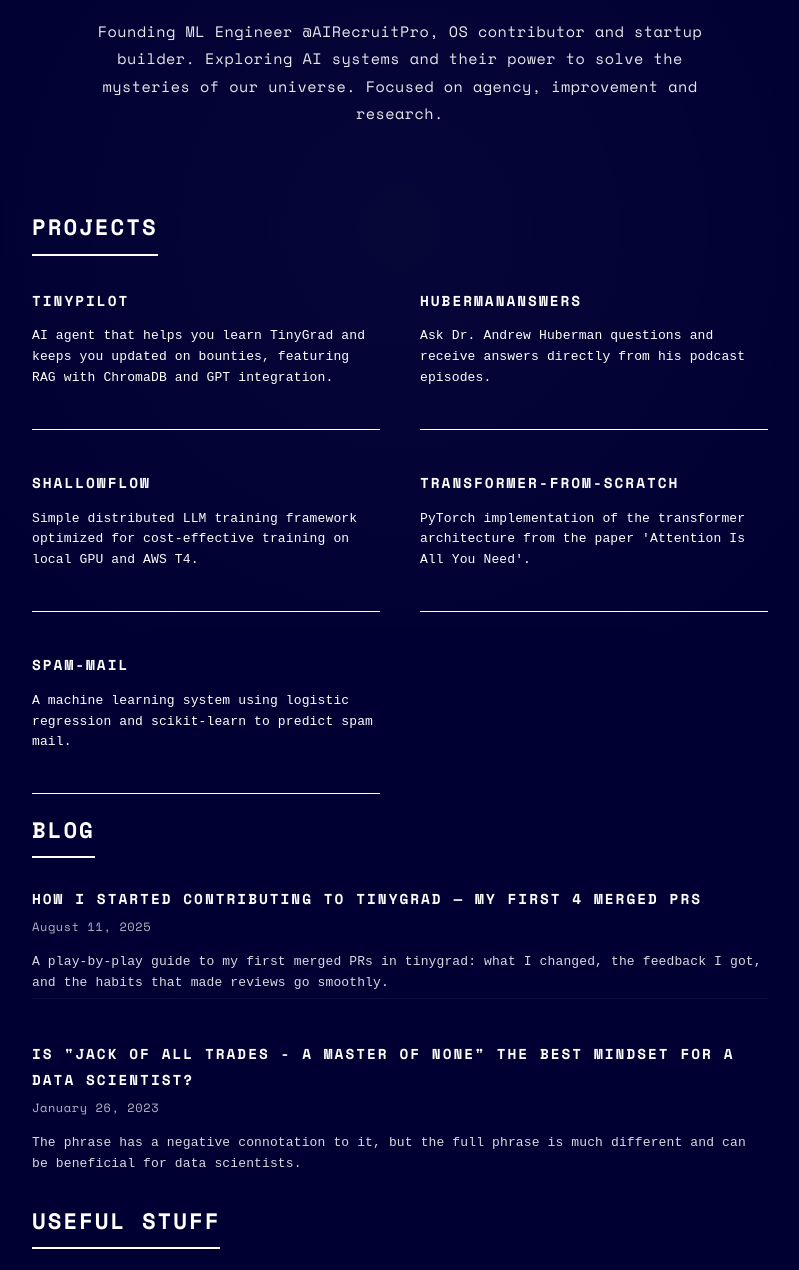
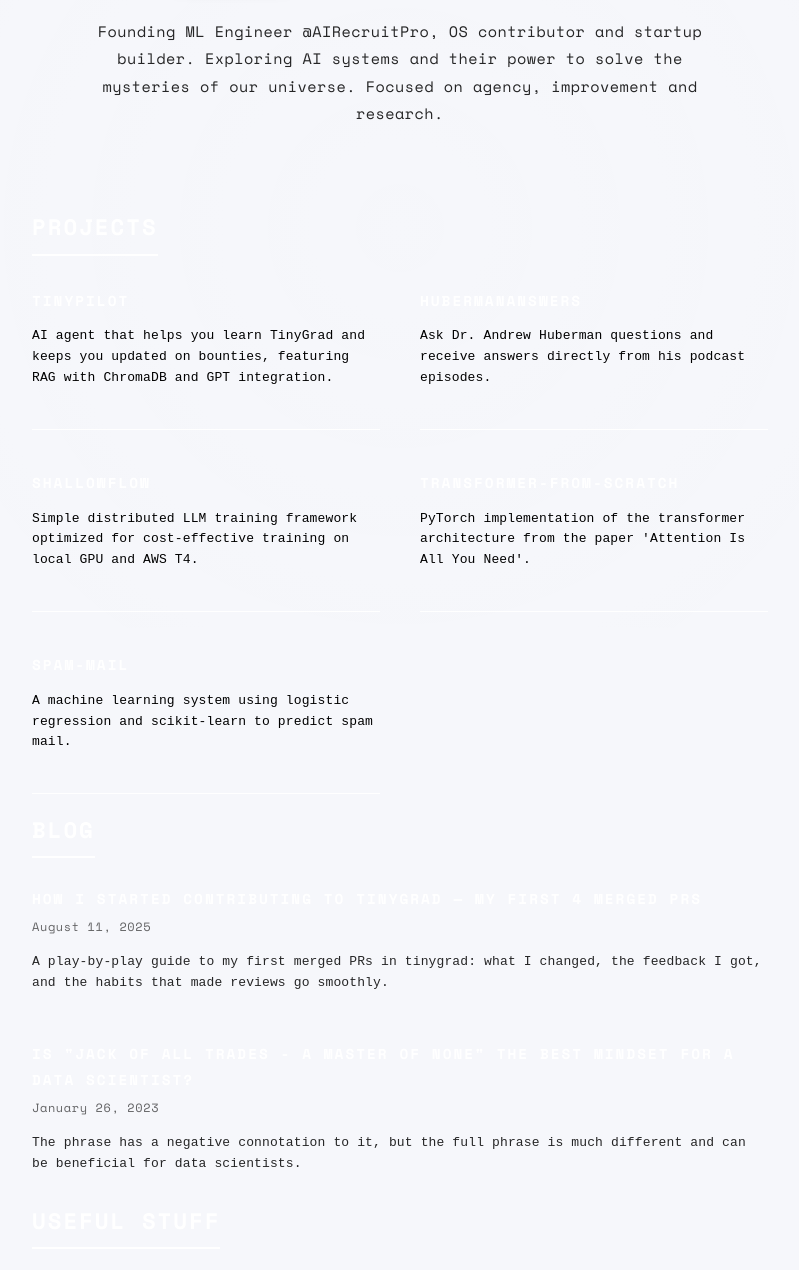
Before and after one commit to NinoRisteski/ninoristeski.github.io, a plain HTML site: page index.html in a window 1280 px wide. Shown: the part 172-1442 px from the top of the page, without its empty margins (240-1039 px from the left). Drawn offline with nearby package versions, Linux system fonts and the light colour scheme.

Commit message:
style: lighten background and switch text to black

```diff
--- a/stylesheet.css
+++ b/stylesheet.css
@@ -5,8 +5,8 @@
 :root {
   --primary-color: #ffffff;
   --secondary-color: #ffffff;
-  --background-color: #000033;
-  --text-color: #ffffff;
+  --background-color: #f6f7fb;
+  --text-color: #000000;
   --accent-color: #ffffff;
   --error-color: #ffffff;
   --success-color: #ffffff;
@@ -23,7 +23,7 @@
   --font-body: 'Inter', sans-serif;
   --accent-glow: rgba(255, 255, 255, 0.15);
   --secondary-dark: #000022;
-  --bg-color: #000033;
+  --bg-color: #f6f7fb;
   --card-bg: rgba(0, 0, 51, 0.6);
   --title-font: 'Chakra Petch', sans-serif;
   --body-font: 'Share Tech Mono', monospace;
@@ -287,7 +287,7 @@
   padding: 0.5rem 1rem;
   position: relative;
   letter-spacing: 0.03em;
-  color: rgba(255, 255, 255, 0.9);
+  color: rgba(0, 0, 0, 0.85);
   font-family: var(--font-heading);
   font-weight: 300;
 }
@@ -352,7 +352,7 @@
 .blog-post .post-date {
   display: inline-block;
   font-size: 0.75rem;
-  color: rgba(255, 255, 255, 0.7);
+  color: rgba(0, 0, 0, 0.6);
   font-family: var(--font-heading);
   margin-bottom: 0.5rem;
   letter-spacing: 0.05em;
```
